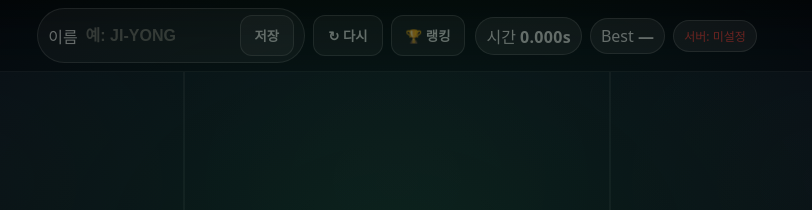
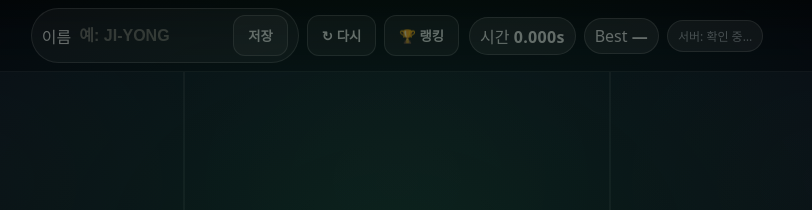
Before and after one commit to YongYongdiedie/numbergamev2, a plain HTML site: page index.html in a window 1280 px wide. Shown: the top 210 px of the page, 243-1055 px from the left. Drawn offline with Linux system fonts and the light colour scheme.

Commit message:
Update index.html

```diff
--- a/index.html
+++ b/index.html
@@ -156,7 +156,7 @@
 
   <script>
     // Apps Script Web App URL (/exec)
-    const API_BASE = "PUT_YOUR_APPS_SCRIPT_WEB_APP_URL_HERE";
+    const API_BASE = "https://script.google.com/macros/s/AKfycbzZX4U6jAOZzr4gGPSFbZcSox9qDG-f-qIpl75vyqmkIFSHiRsexl7KdkObPDY_hFyG/exec";
 
     const $ = s => document.querySelector(s);
     const $$ = s => Array.from(document.querySelectorAll(s));
```
